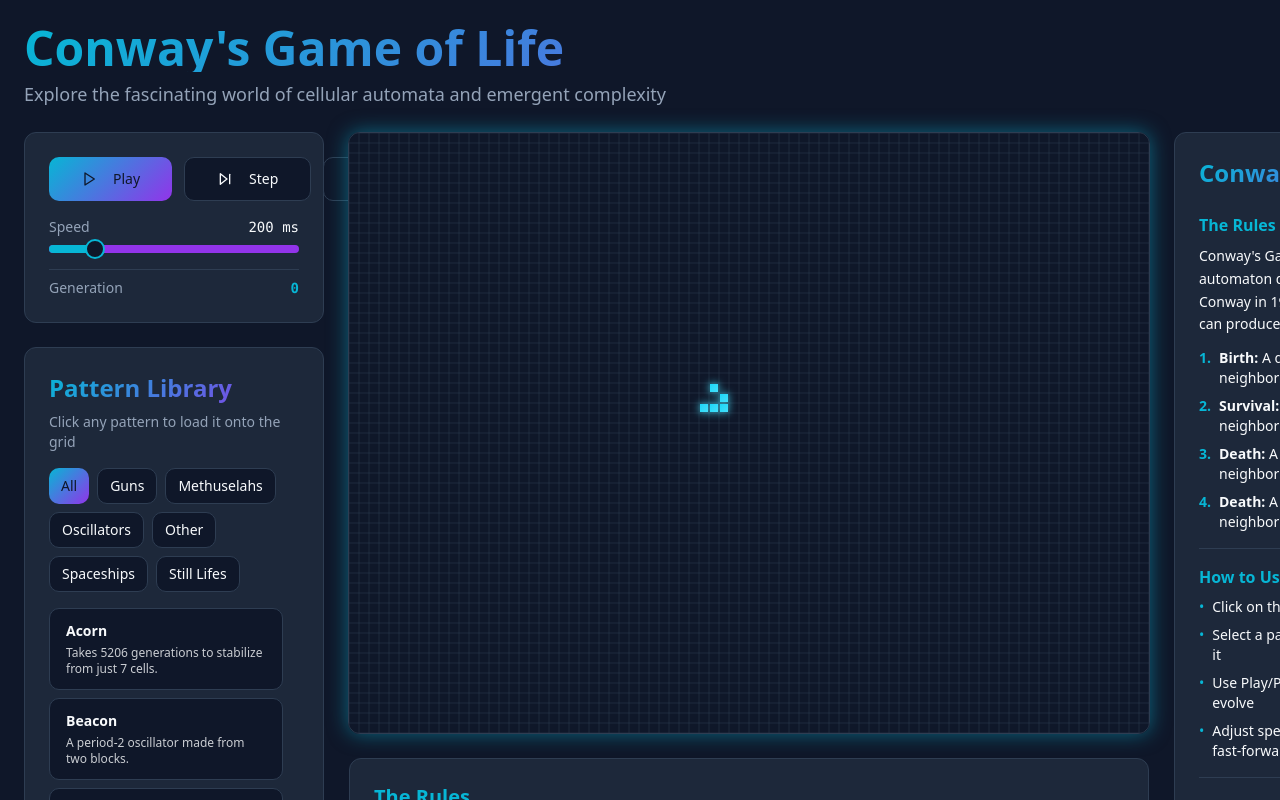
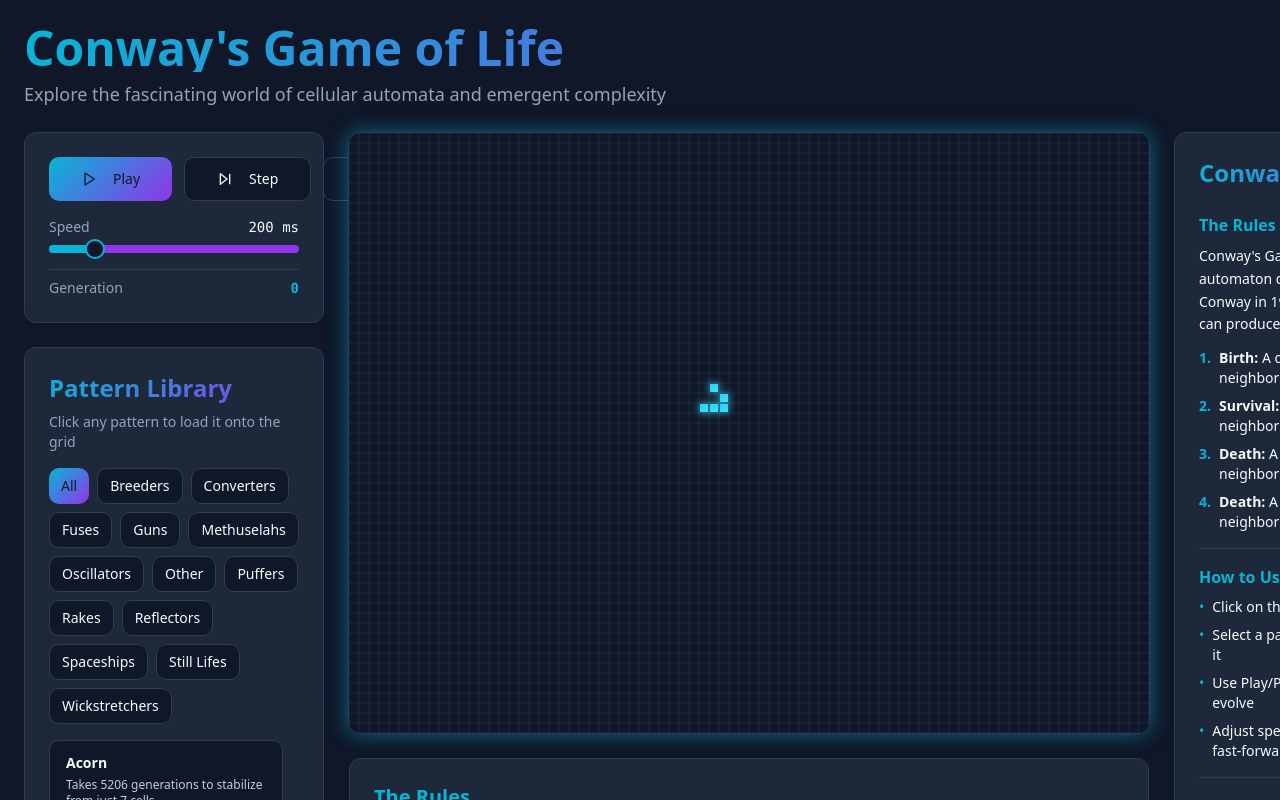
Before and after one commit to mkt1111/life-vault-explorer, a React (Vite) app: page / in a window 1280 px wide. Shown: the top 800 px of the page. Built offline with nearby package versions, Linux system fonts and the light colour scheme; the HTML template or start-up script is replaced by a standard one.

Commit message:
Add more patterns

```diff
--- a/src/data/patterns.ts
+++ b/src/data/patterns.ts
@@ -1,7 +1,7 @@
 export interface Pattern {
   id: string;
   name: string;
-  category: "still-life" | "oscillator" | "spaceship" | "methuselah" | "gun" | "other";
+  category: "still-life" | "oscillator" | "spaceship" | "methuselah" | "gun" | "puffer" | "rake" | "wickstretcher" | "breeder" | "fuse" | "reflector" | "converter" | "other";
   cells: [number, number][];
   description: string;
   interestingFact: string;
@@ -352,6 +352,41 @@ export const patternCategories = {
     description: "Patterns that create other patterns indefinitely.",
     color: "hsl(340 82% 52%)",
   },
+  "puffer": {
+    name: "Puffers",
+    description: "Moving patterns that leave debris behind.",
+    color: "hsl(280 65% 60%)",
+  },
+  "rake": {
+    name: "Rakes",
+    description: "Patterns that emit spaceships while moving.",
+    color: "hsl(160 70% 45%)",
+  },
+  "wickstretcher": {
+    name: "Wickstretchers",
+    description: "Patterns that grow by extending a linear wick.",
+    color: "hsl(200 80% 50%)",
+  },
+  "breeder": {
+    name: "Breeders",
+    description: "Patterns with quadratic population growth.",
+    color: "hsl(320 75% 55%)",
+  },
+  "fuse": {
+    name: "Fuses",
+    description: "Linear patterns that burn away over time.",
+    color: "hsl(35 90% 55%)",
+  },
+  "reflector": {
+    name: "Reflectors",
+    description: "Patterns that bounce gliders at angles.",
+    color: "hsl(260 70% 60%)",
+  },
+  "converter": {
+    name: "Converters",
+    description: "Patterns that transform spaceships.",
+    color: "hsl(180 65% 50%)",
+  },
   "other": {
     name: "Other",
     description: "Miscellaneous interesting patterns.",
```
